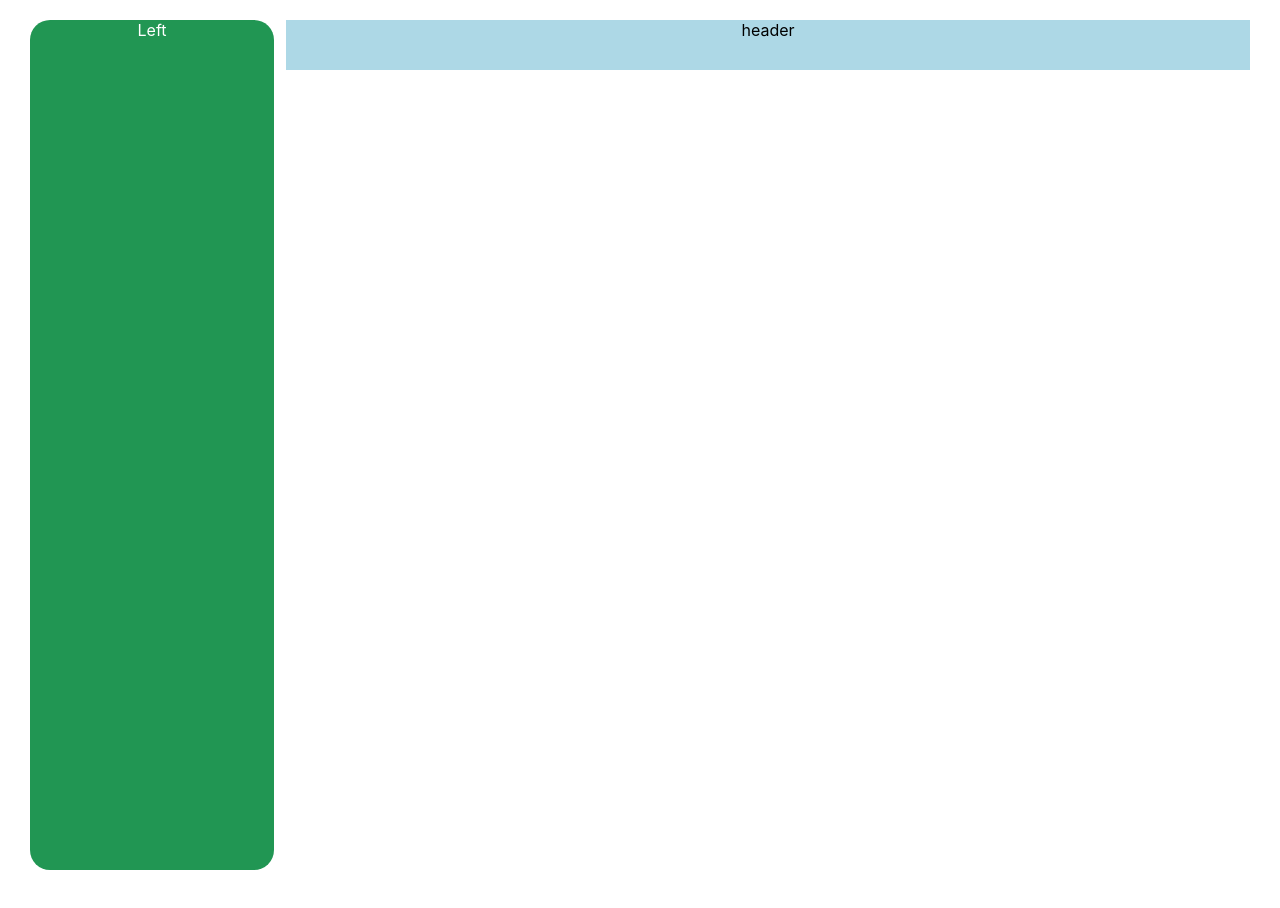
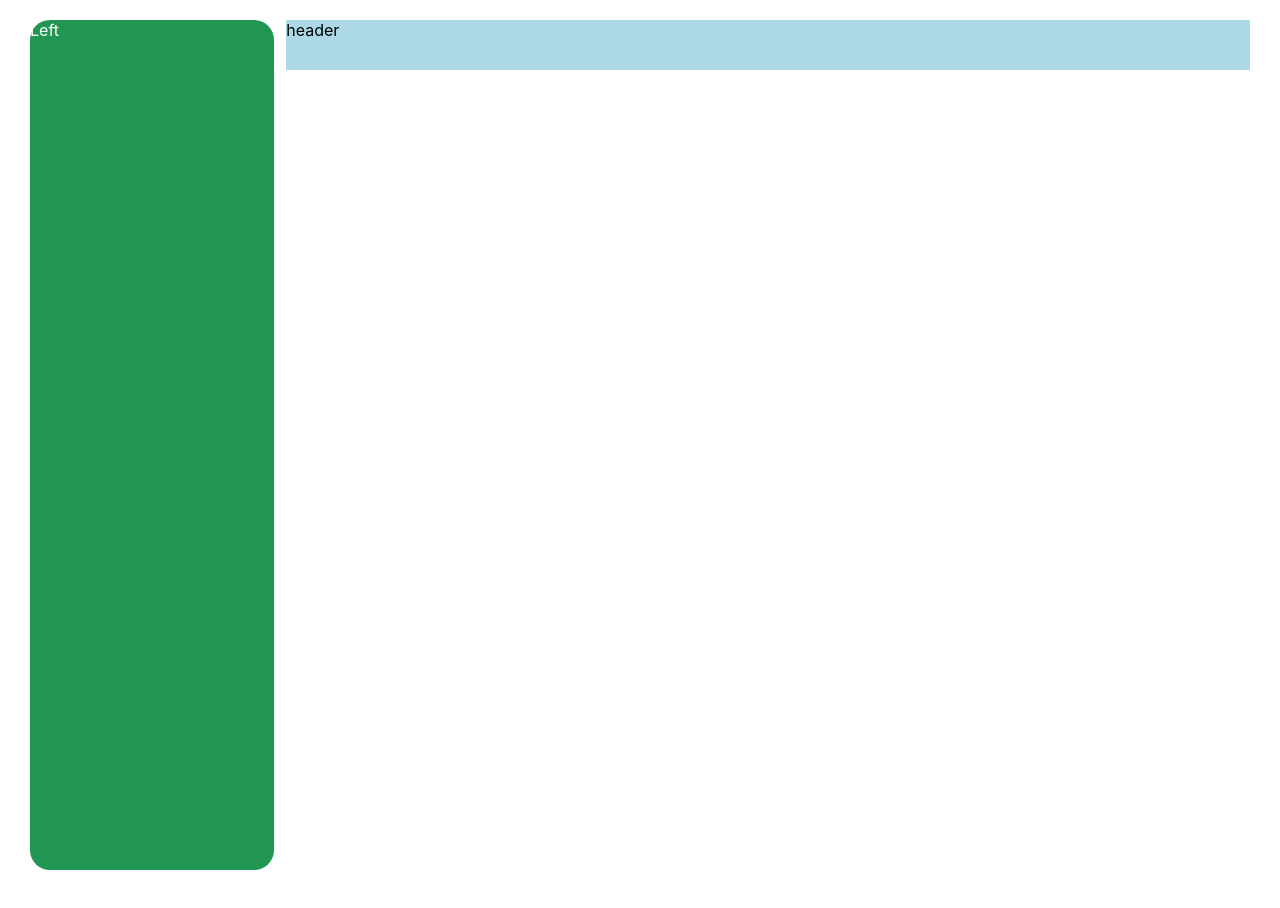
Before and after one commit to murdoch2439/Lyrics-app-admin, a React (Create React App) app: page / in a window 1280 px wide. Shown: the top 908 px of the page. Built offline with nearby package versions, Linux system fonts and the light colour scheme.

Commit message:
Setting home page

```diff
--- a/src/App.css
+++ b/src/App.css
@@ -1,5 +1,5 @@
 .App {
-  text-align: center;
+  /*text-align: center;*/
   padding:0;
   margin:0;
   scroll-behavior: smooth;
```
